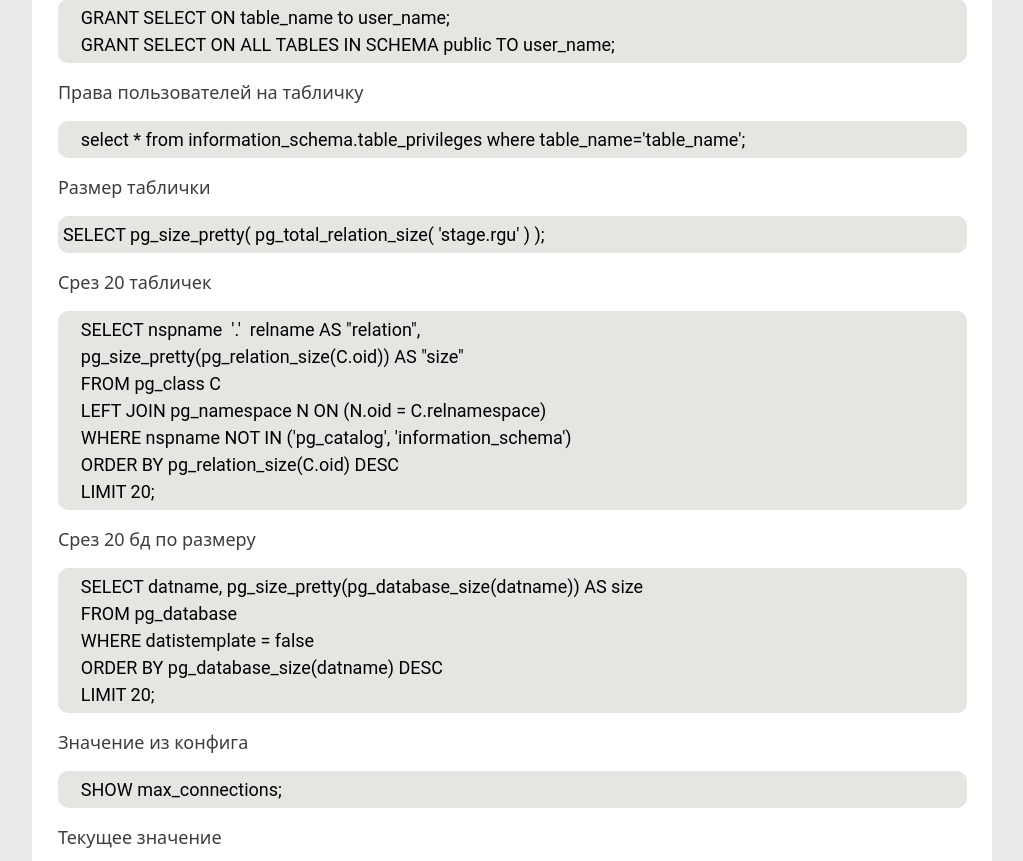
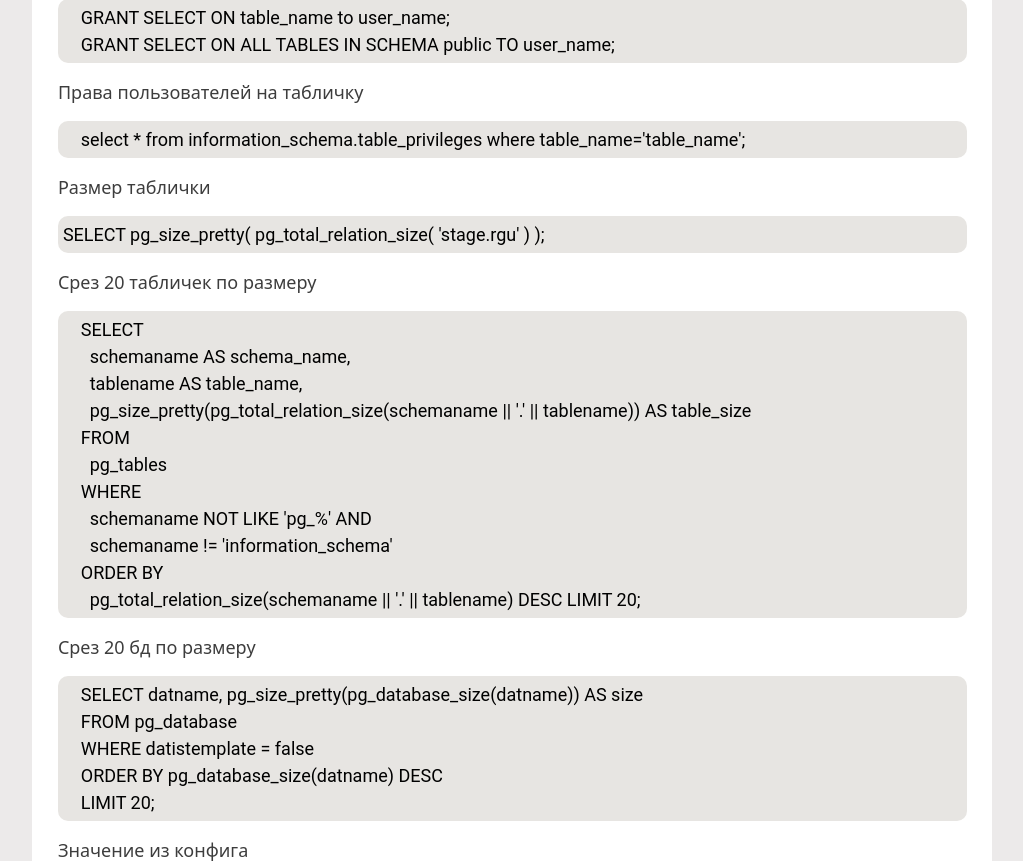
Before and after one commit to vladfire98/django, a Django app: template homepage/templates/homepage/postgresql.html in a window 1280 px wide. Shown: the part 807-1668 px from the top of the page, without its empty margins (181-1204 px from the left). Run offline with Django 3.2, Linux system fonts and the light colour scheme; the template is opened without the code that fills it, so the values that code supplies are empty.

Commit message:
fix size table

```diff
--- a/homepage/templates/homepage/postgresql.html
+++ b/homepage/templates/homepage/postgresql.html
@@ -47,15 +47,19 @@
 <p>Размер таблички</p>
 <pre>SELECT pg_size_pretty( pg_total_relation_size( 'stage.rgu' ) ); </pre>
 
-<p>Срез 20 табличек</p>
+<p>Срез 20 табличек по размеру</p>
 <pre>
-    SELECT nspname  '.'  relname AS "relation",
-    pg_size_pretty(pg_relation_size(C.oid)) AS "size"
-    FROM pg_class C
-    LEFT JOIN pg_namespace N ON (N.oid = C.relnamespace)
-    WHERE nspname NOT IN ('pg_catalog', 'information_schema')
-    ORDER BY pg_relation_size(C.oid) DESC
-    LIMIT 20;
+    SELECT
+      schemaname AS schema_name,
+      tablename AS table_name,
+      pg_size_pretty(pg_total_relation_size(schemaname || '.' || tablename)) AS table_size
+    FROM
+      pg_tables
+    WHERE
+      schemaname NOT LIKE 'pg_%' AND
+      schemaname != 'information_schema'
+    ORDER BY
+      pg_total_relation_size(schemaname || '.' || tablename) DESC LIMIT 20;
 </pre>
 
 <p>Срез 20 бд по размеру</p>
```
